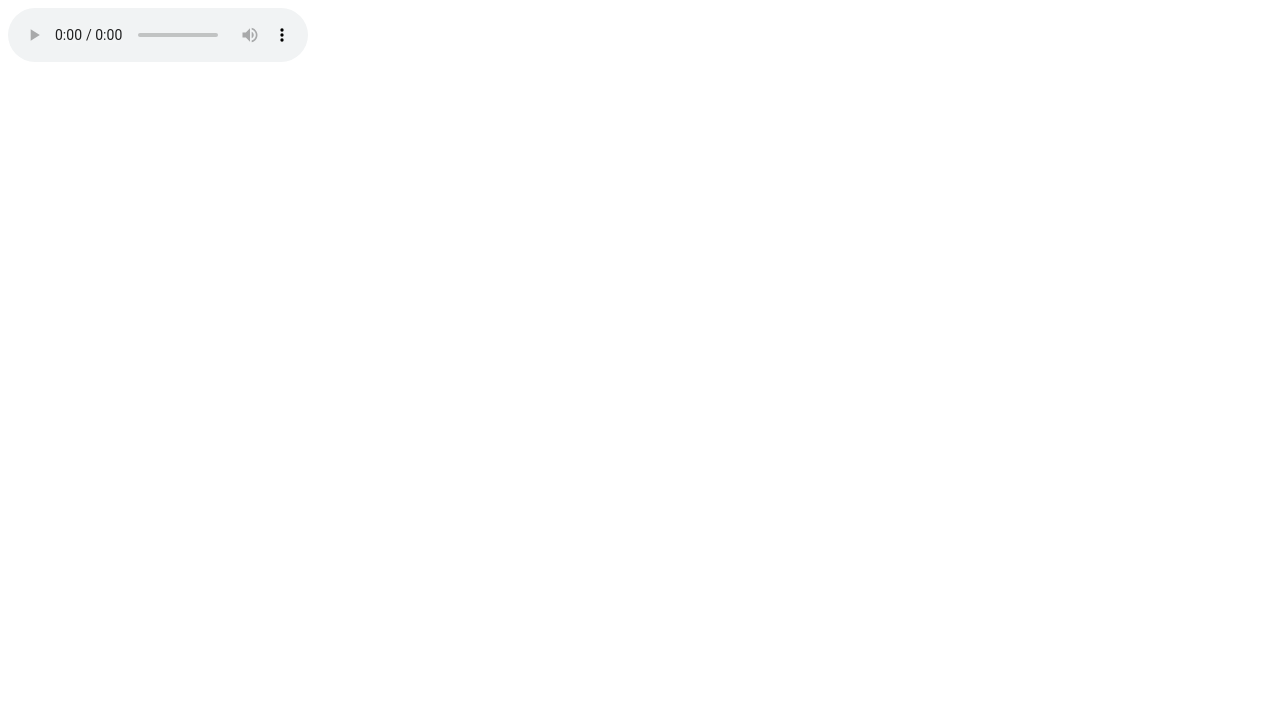
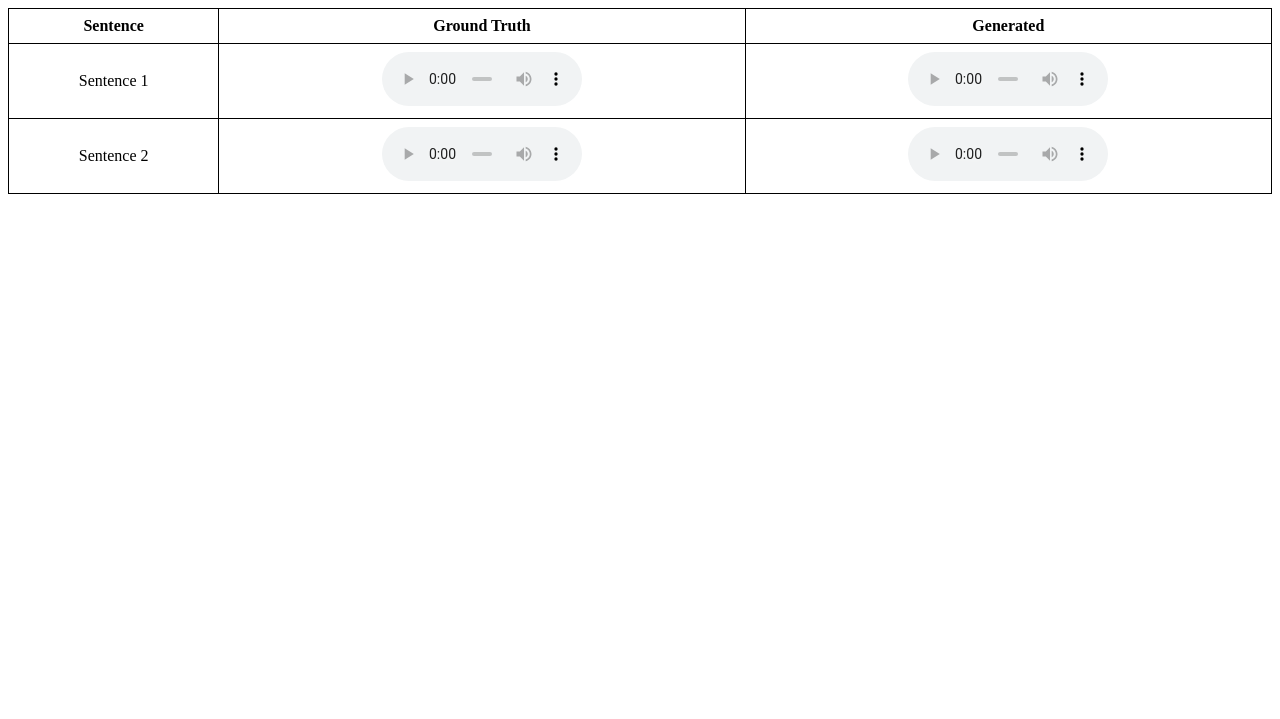
Before and after one commit to lhs1203/lhs1203.github.io, a plain HTML site: page index.html in a window 1280 px wide. Shown: the part 81-800 px from the top of the page. Drawn offline with Linux system fonts and the light colour scheme.

Commit message:
Update index.html

```diff
--- a/index.html
+++ b/index.html
@@ -2,13 +2,36 @@
 <html lang="ko">
 <head>
   <meta charset="UTF-8">
-  <title>오디오 재생 페이지</title>
+  <title>오디오 테이블 페이지</title>
+  <style>
+    table { border-collapse: collapse; width: 100%; }
+    th, td { border: 1px solid black; padding: 8px; text-align: center; }
+    audio { width: 200px; } /* 플레이어 크기 조정 */
+  </style>
 </head>
 <body>
-  <h1>GitHub Pages 오디오 플레이어</h1>
-  <audio controls>
-    <source src="sound.mp3" type="audio/mpeg">
-    Your browser does not support the audio element.
-  </audio>
+  <h1>오디오 샘플 비교 테이블</h1>
+  <table>
+    <thead>
+      <tr>
+        <th>Sentence</th>
+        <th>Ground Truth</th>
+        <th>Generated</th>
+      </tr>
+    </thead>
+    <tbody>
+      <tr>
+        <td>Sentence 1</td>
+        <td><audio controls><source src="ground_truth1.mp3" type="audio/mpeg"></audio></td>
+        <td><audio controls><source src="generated1.mp3" type="audio/mpeg"></audio></td>
+      </tr>
+      <tr>
+        <td>Sentence 2</td>
+        <td><audio controls><source src="ground_truth2.mp3" type="audio/mpeg"></audio></td>
+        <td><audio controls><source src="generated2.mp3" type="audio/mpeg"></audio></td>
+      </tr>
+      <!-- 더 많은 행 추가 가능 -->
+    </tbody>
+  </table>
 </body>
 </html>
```
